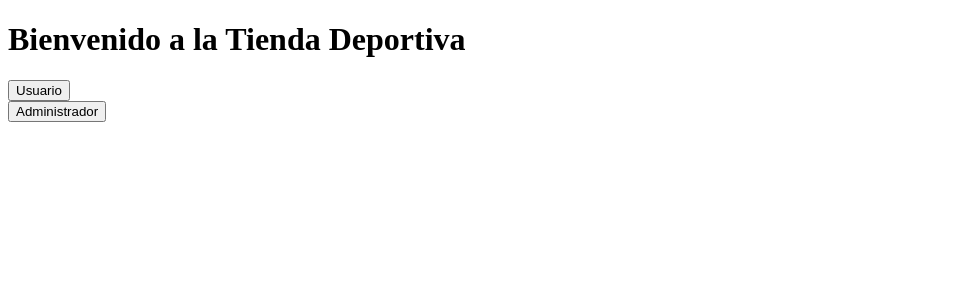
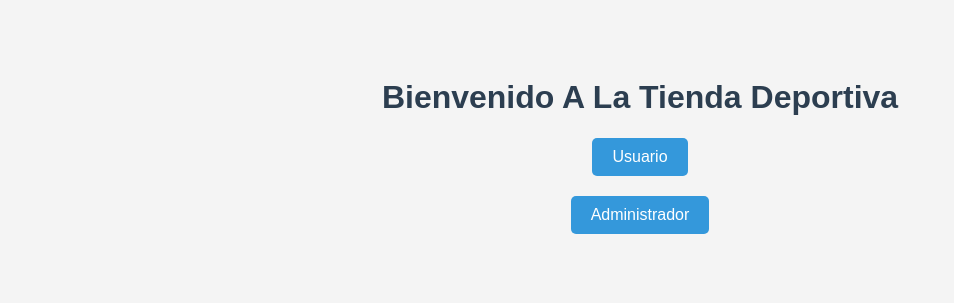
Before and after one commit to Leo2406Abi/pagina_web, a Django app: page / in a window 1280 px wide. Shown: the top 303 px of the page, without its empty margins (0-954 px from the left). Run offline with Django 5.2, Linux system fonts and the light colour scheme.

Commit message:
Update inicio.html

```diff
--- a/mi_tienda_deportiva/templates/mi_tienda_deportiva/inicio.html
+++ b/mi_tienda_deportiva/templates/mi_tienda_deportiva/inicio.html
@@ -1,11 +1,52 @@
-<!-- mi_tienda_deportiva/templates/mi_tienda_deportiva/inicio.html -->
 <!DOCTYPE html>
-<html>
+<html lang="es">
 <head>
+    <meta charset="UTF-8">
+    <meta name="viewport" content="width=device-width, initial-scale=1.0">
     <title>Página de Inicio</title>
+    <style>
+        body {
+            font-family: Arial, sans-serif;
+            background-color: #f4f4f4;
+            color: #333;
+            text-align: center;
+            padding: 50px;
+        }
+
+        h1 {
+            color: #2c3e50;
+        }
+
+        form {
+            margin: 20px 0;
+        }
+
+        button {
+            background-color: #3498db;
+            color: white;
+            border: none;
+            padding: 10px 20px;
+            font-size: 16px;
+            border-radius: 5px;
+            cursor: pointer;
+            transition: background-color 0.3s;
+        }
+
+        button:hover {
+            background-color: #2980b9;
+        }
+
+        @media (max-width: 600px) {
+            button {
+                width: 100%;
+                padding: 15px;
+                font-size: 18px;
+            }
+        }
+    </style>
 </head>
 <body>
-    <h1>Bienvenido a la Tienda Deportiva</h1>
+    <h1>Bienvenido A La Tienda Deportiva</h1>
 
     <form action="{% url 'login' %}">
         <button type="submit">Usuario</button>
```
